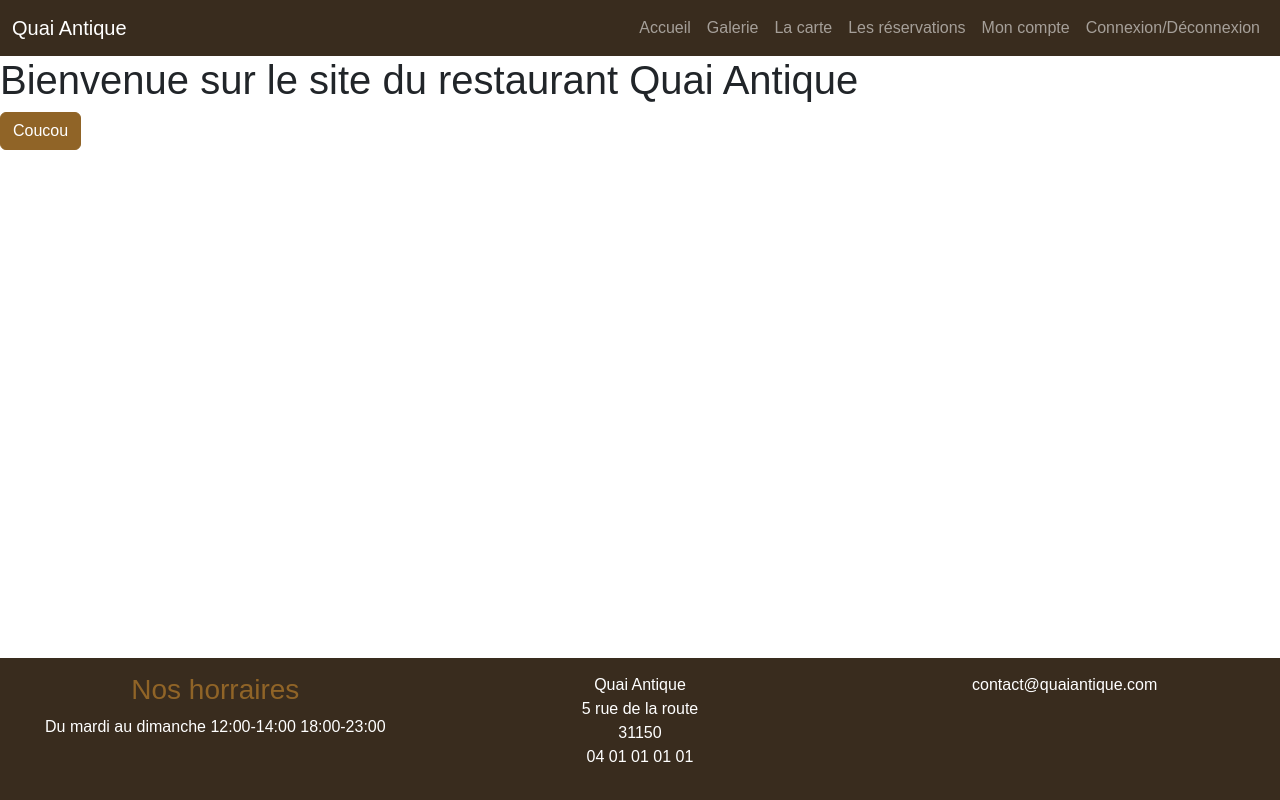
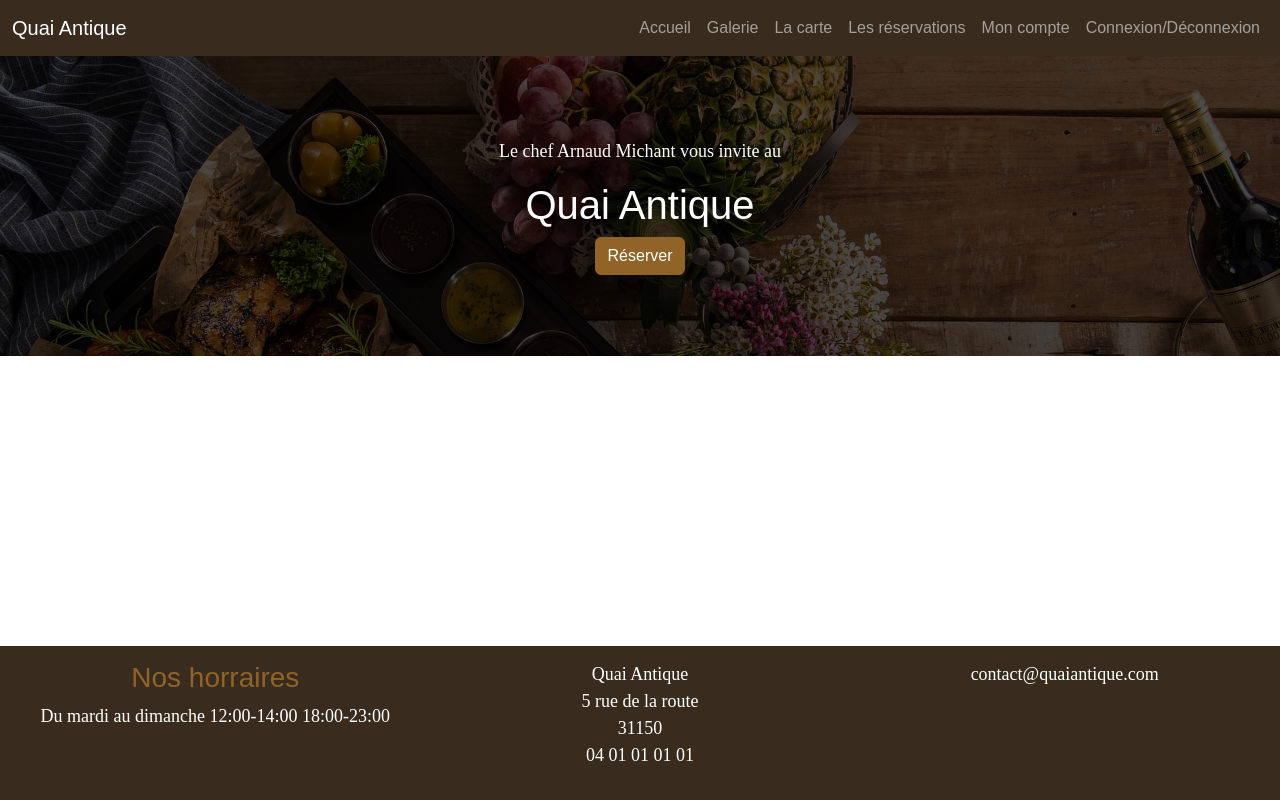
Before and after one commit to Tixier-Julien/QuaiAntiqueRestaurantFront, a website with bundled scripts: page index.html in a window 1280 px wide. Built offline with nearby package versions, Linux system fonts and the light colour scheme; files whose address does not match are found by name; a web font is replaced by a local one.

Commit message:
add img + bloc big title

```diff
--- a/pages/home.html
+++ b/pages/home.html
@@ -6,8 +6,13 @@
     <title>Document</title>
 </head>
 <body>
-    <h1>Bienvenue sur le site du restaurant Quai Antique</h1>
+    <div class="hero-scene text-center text-white">
+        <div class="hero-scene-content">
+            <p>Le chef Arnaud Michant vous invite au</p>
+            <h1>Quai Antique</h1>
+            <button class="btn btn-primary">Réserver</button>
+        </div>
+    </div>
 
-    <button class="btn btn-primary">Coucou</button>
 </body>
 </html>
--- a/scss/main.scss
+++ b/scss/main.scss
@@ -16,3 +16,35 @@ footer.footer{
     bottom: 0;
     width: 100%;
 }
+
+p{
+    font-family: $font-family-serif;
+    font-size: 18px;
+}
+
+.hero-scene{
+    position: relative;
+    &::before{
+        content:"";
+        position: absolute;
+        top: 0;
+        left: 0;
+        width: 100%;
+        height: 100%;
+        background-image: url(../assets/restaurant.jpg);
+        background-size: cover;
+        filter: brightness(0.3);
+    }
+    *{
+        //Positionner les elements devant le before
+        position: relative;
+    }
+
+    .hero-scene-content{
+        height: 300px;
+        display: flex;
+        flex-direction: column;
+        align-items: center;
+        justify-content: center;
+    }
+}
```
Also changed, not shown: assets/depositphotos_312096012-stock-photo-render-wooden-style-cafe-restaurant.webp (added), assets/restaurant.jpg (added), scss/main.css, 1 other file.
